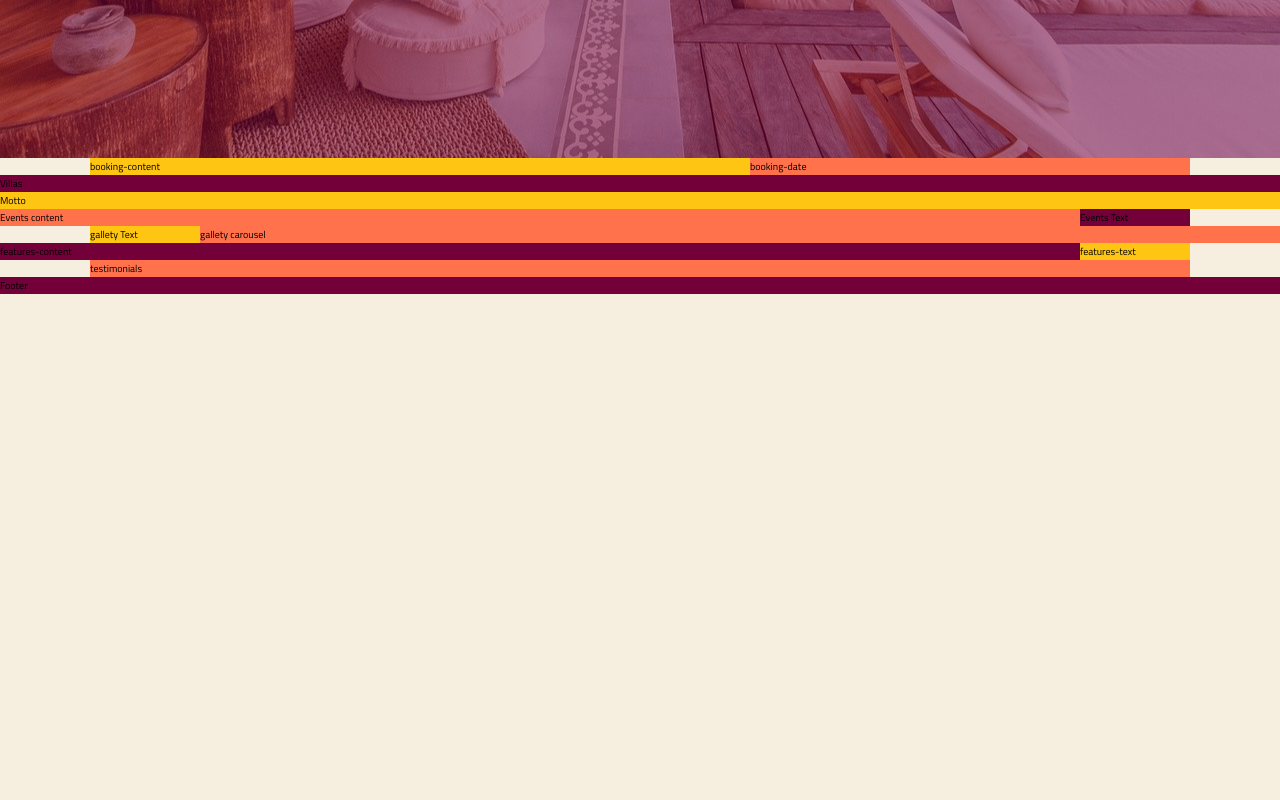
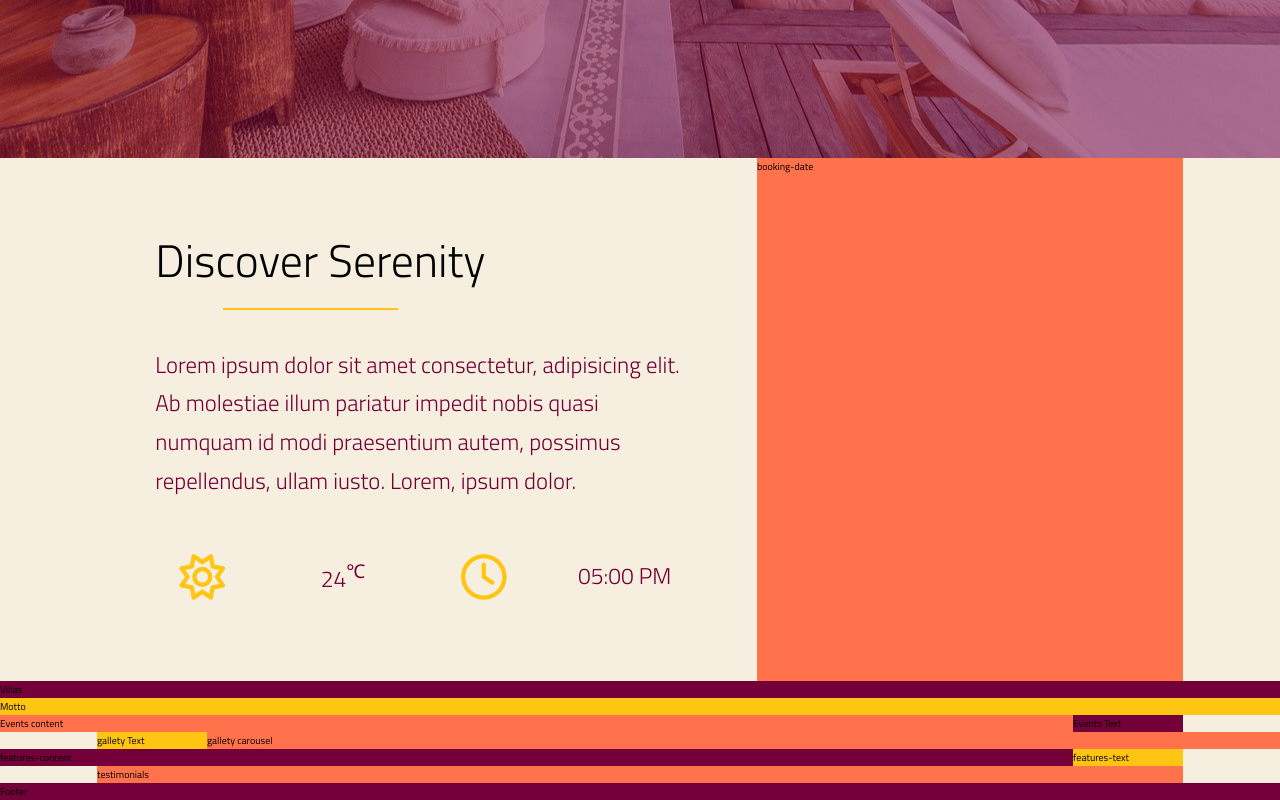
Before and after one commit to grgpk/luxury-villas, a plain HTML site: page index.html in a window 1280 px wide. Shown: the part 642-1442 px from the top of the page. Before the commit the page ends 936 px from the top, so only its background shows below. Drawn offline with Linux system fonts and the light colour scheme.

Commit message:
feat: add booking content

```diff
--- a/index.html
+++ b/index.html
@@ -60,7 +60,25 @@
       </div>
     </header>
 
-    <section id="booking-content">booking-content</section>
+    <section id="booking-content">
+      <h2 class="booking-content__title">Discover Serenity</h2>
+      <p class="booking-content__para">
+        Lorem ipsum dolor sit amet consectetur, adipisicing elit. Ab molestiae
+        illum pariatur impedit nobis quasi numquam id modi praesentium autem,
+        possimus repellendus, ullam iusto. Lorem, ipsum dolor.
+      </p>
+
+      <div class="booking-content__icons">
+        <div class="booking-content__icons--weather">
+          <i class="far fa-sun"></i>
+          <p>24<sup>&#8451;</sup></p>
+        </div>
+        <div class="booking-content__icons--time">
+          <i class="far fa-clock"></i>
+          <p>05:00 PM</p>
+        </div>
+      </div>
+    </section>
 
     <section id="booking-date">booking-date</section>
 
--- a/style.css
+++ b/style.css
@@ -336,8 +336,52 @@ header#header {
 }
 
 section#booking-content {
+  grid-column: center-start / col-end 6;
+
+  padding: var(--padding-section);
+  display: grid;
+  grid-template-rows: repeat(3, max-content);
+  gap: 2vh;
+}
+
+.booking-content__title {
+  font-size: var(--font-size-title);
+  padding: 0 2rem 1rem;
+  font-weight: 300;
+  position: relative;
+}
+
+.booking-content__title::after {
+  content: "";
+  position: absolute;
+  bottom: 0;
+  left: 15%;
+  height: 0.2rem;
+  width: 30%;
   background-color: var(--color-secondary);
-  grid-column: center-start / col-end 6;
+}
+
+.booking-content__para {
+  padding: 2rem;
+}
+
+section#booking-content p {
+  color: var(--color-primary);
+}
+
+.booking-content__icons {
+  margin-left: 2rem;
+
+  display: grid;
+  grid-template-columns: repeat(2, 1fr);
+}
+
+.booking-content__icons--time,
+.booking-content__icons--weather {
+  display: grid;
+  grid-template-columns: 0.5fr 1fr;
+  grid-template-rows: 10vh;
+  place-items: center;
 }
 
 section#booking-date {
@@ -394,3 +438,16 @@ footer#footer {
   background-color: var(--color-primary);
   grid-column: container-start / container-end;
 }
+
+@media screen and (max-width: 1000px) {
+  a:link,
+  a:visited {
+    font-size: calc(1rem + 1vw);
+  }
+}
+
+@media screen and (max-width: 600px) {
+  .header__logo__content--content__para {
+    font-size: 2rem;
+  }
+}
```
